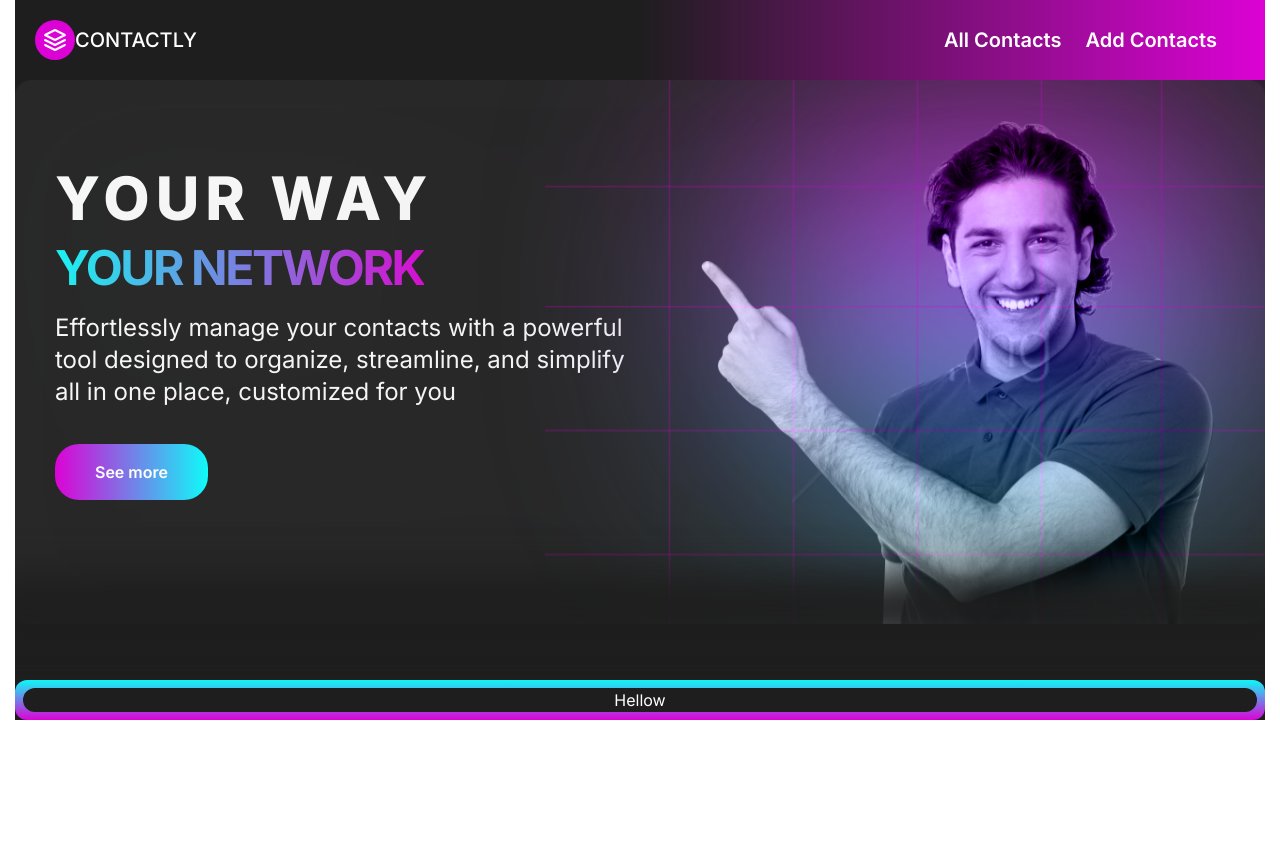
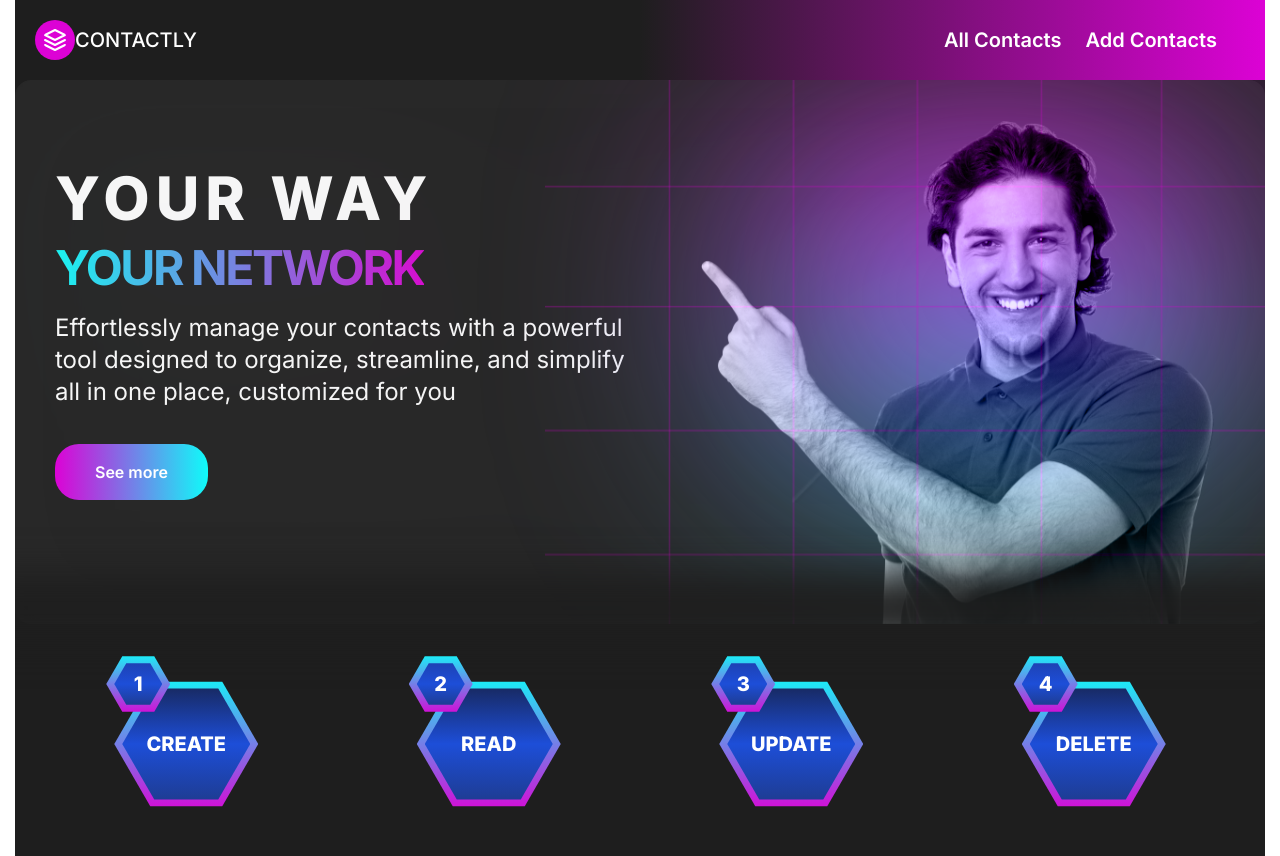
Before and after one commit to subroto23/contact-management-frontend, a Next.js app: page / in a window 1280 px wide. Before the commit the page ends 800 px from the top, so only its background shows below. Built offline with nearby package versions, Linux system fonts and the light colour scheme; a web font is replaced by a local one.

Commit message:
Animate hexagonal

```diff
--- /dev/null
+++ b/src/animate/hexagonal.animate.ts
@@ -0,0 +1,22 @@
+export const hexagonalAnimateParient = {
+  hidden: { y: -200 },
+  visible: {
+    y: 0,
+    transition: {
+      duration: 1,
+      staggerChildren: 0.3,
+    },
+  },
+};
+
+export const hexagonalAnimateChild = {
+  hidden: { opacity: 0 },
+  visible: {
+    opacity: 1,
+    transition: {
+      duration: 1,
+      type: "spring",
+      bounce: 0.5,
+    },
+  },
+};
--- a/src/app/(withNavbarAndFooter)/page.tsx
+++ b/src/app/(withNavbarAndFooter)/page.tsx
@@ -1,5 +1,5 @@
 import Banner from "@/components/Pages/HomePage/Banner/Banner";
-import ContactCard from "@/components/Pages/HomePage/ContactCard/ContactCard";
+import CrudOperationUi from "@/components/Pages/HomePage/CrudUi/CrudOperationUi";
 import EffectBanner from "@/components/Pages/HomePage/EffectBanner/EffectBanner";
 
 const HomePage = async () => {
@@ -7,7 +7,7 @@ const HomePage = async () => {
     <>
       <Banner />
       <EffectBanner />
-      <ContactCard />
+      <CrudOperationUi />
     </>
   );
 };
--- a/src/app/globals.css
+++ b/src/app/globals.css
@@ -24,3 +24,16 @@ body {
     @apply bg-[#0FFBF9];
   }
 }
+
+@layer utilities {
+  .clip-hexagon {
+    clip-path: polygon(
+      25% 6.7%,
+      75% 6.7%,
+      100% 50%,
+      75% 93.3%,
+      25% 93.3%,
+      0% 50%
+    );
+  }
+}
--- a/src/components/Pages/HomePage/ContactCard/ContactCard.tsx
+++ /dev/null
@@ -1,13 +0,0 @@
-import GredentBorder from "@/components/ui/GredientBorder/GredientBorder";
-
-const ContactCard = () => {
-  return (
-    <div className="mt-20">
-      <GredentBorder className={`bg-bodyColor`}>
-        <h1>Hellow</h1>
-      </GredentBorder>
-    </div>
-  );
-};
-
-export default ContactCard;
--- /dev/null
+++ b/src/components/Pages/HomePage/CrudUi/CrudOperationUi.tsx
@@ -0,0 +1,37 @@
+"use client";
+import {
+  hexagonalAnimateChild,
+  hexagonalAnimateParient,
+} from "@/animate/hexagonal.animate";
+import Hexagonal from "@/components/ui/Hexagonal/Hexagonal";
+import { motion } from "framer-motion";
+
+const CrudOperationUi = () => {
+  return (
+    <motion.div
+      variants={hexagonalAnimateParient}
+      initial="hidden"
+      whileInView="visible"
+      viewport={{ once: true }}
+      className="grid grid-cols-2 md:grid-cols-4 md:p-5 mt-8"
+    >
+      <motion.div variants={hexagonalAnimateChild}>
+        <Hexagonal number={1} text={"Create"} />
+      </motion.div>
+
+      <motion.div variants={hexagonalAnimateChild}>
+        <Hexagonal number={2} text={"Read"} />
+      </motion.div>
+
+      <motion.div variants={hexagonalAnimateChild}>
+        <Hexagonal number={3} text={"Update"} />
+      </motion.div>
+
+      <motion.div variants={hexagonalAnimateChild}>
+        <Hexagonal number={4} text={"Delete"} />
+      </motion.div>
+    </motion.div>
+  );
+};
+
+export default CrudOperationUi;
--- /dev/null
+++ b/src/components/ui/Hexagonal/Hexagonal.tsx
@@ -0,0 +1,30 @@
+type THexagonal = {
+  number: number;
+  text: string;
+};
+
+const Hexagonal = ({ number, text }: THexagonal) => {
+  return (
+    <>
+      <div className="relative p-5 justify-self-center">
+        <div className="relative w-36 h-36 clip-hexagon p-2 bg-gradient-to-t from-primaryColor to-secondaryColor">
+          <div className="relative w-full h-full clip-hexagon flex items-center justify-center bg-gradient-to-t from-blue-900 to-blue-950 via-blue-700 p-4">
+            <span className="text-white text-center font-extrabold uppercase text-xl">
+              {text}
+            </span>
+          </div>
+        </div>
+        {/* secound hexagonal */}
+        <div className="absolute top-0 left-3 w-16 h-16 clip-hexagon p-2 bg-gradient-to-t from-primaryColor to-secondaryColor">
+          <div className="relative w-full h-full clip-hexagon flex items-center justify-center bg-gradient-to-t from-blue-900 via-blue-700 to-blue-800 p-2">
+            <h1 className="text-white text-center font-extrabold uppercase text-xl">
+              {number}
+            </h1>
+          </div>
+        </div>
+      </div>
+    </>
+  );
+};
+
+export default Hexagonal;
```
